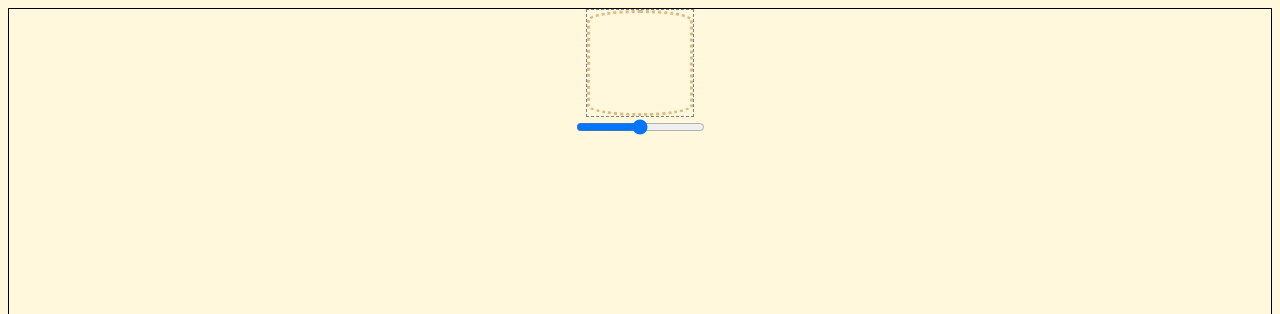
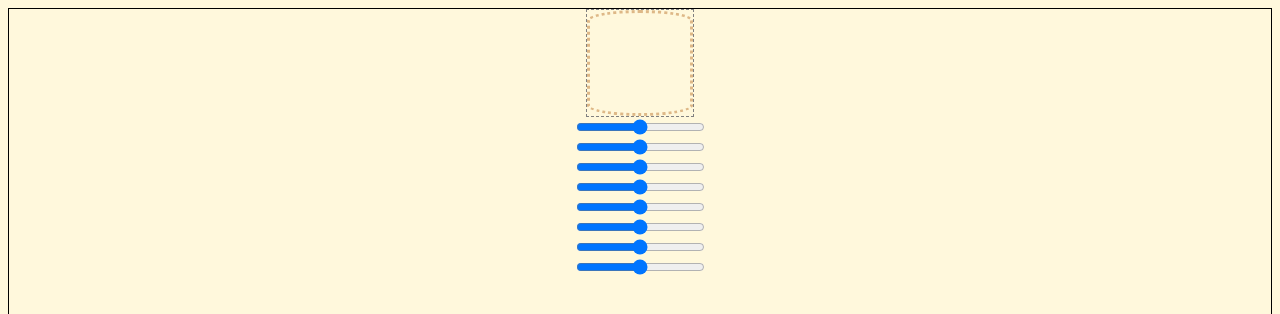
Before and after one commit to rjmgdev/slime, a website: page index.html in a window 1280 px wide. Shown: the top 314 px of the page. Drawn offline with Linux system fonts and the light colour scheme.

Commit message:
configurable slime

```diff
--- a/index.html
+++ b/index.html
@@ -2,7 +2,7 @@
 
 <head>
     <link rel="stylesheet" type="text/css" href="./index.css" />
-    <script type="javascript" src="./index.js"></script>
+    <script src="./index.js"></script>
 </head>
 <body>
     <div id="Container">
@@ -10,7 +10,14 @@
             <div id="Slime"></div>
         </div>
         <div id="Controls">
-            <input type="range" title="Test" />
+            <input id="TLWidth" type="range" title="Test" onchange="window.updateSlime();" />
+            <input id="TLHeight" type="range" title="Test" onchange="window.updateSlime();" />
+            <input id="TRWidth" type="range" title="Test" onchange="window.updateSlime();" />
+            <input id="TRHeight" type="range" title="Test" onchange="window.updateSlime();" />
+            <input id="BLWidth" type="range" title="Test" onchange="window.updateSlime();" />
+            <input id="BLHeight" type="range" title="Test" onchange="window.updateSlime();" />
+            <input id="BRWidth" type="range" title="Test" onchange="window.updateSlime();" />
+            <input id="BRHeight" type="range" title="Test" onchange="window.updateSlime();" />
         </div>
     </div>
 </body>
--- a/index.js
+++ b/index.js
@@ -0,0 +1,20 @@
+alert('what');
+(function () {
+
+    window.updateSlime = function updateSlime() {
+        var slime = document.querySelector("#Slime");
+
+        var tlWidth, tlHeight, trWidth, trHeight, brWidth, brHeight, blWidth, blHeight;
+        tlWidth = document.querySelector("#TLWidth").value * 2;
+        tlHeight = document.querySelector("#TLHeight").value * 2;
+        trWidth = document.querySelector("#TRWidth").value * 2;
+        trHeight = document.querySelector("#TRHeight").value * 2;
+        blWidth = document.querySelector("#BLWidth").value * 2;
+        blHeight = document.querySelector("#BLHeight").value * 2;
+        brWidth = document.querySelector("#BRWidth").value * 2;
+        brHeight= document.querySelector("#BRHeight").value * 2;
+
+        slime.style.setProperty('border-radius',`${tlWidth}% ${trWidth}% ${brWidth}% ${blWidth}%  / ${tlHeight}% ${trHeight}% ${brHeight}% ${blHeight}%`);
+
+    };
+}());
```
